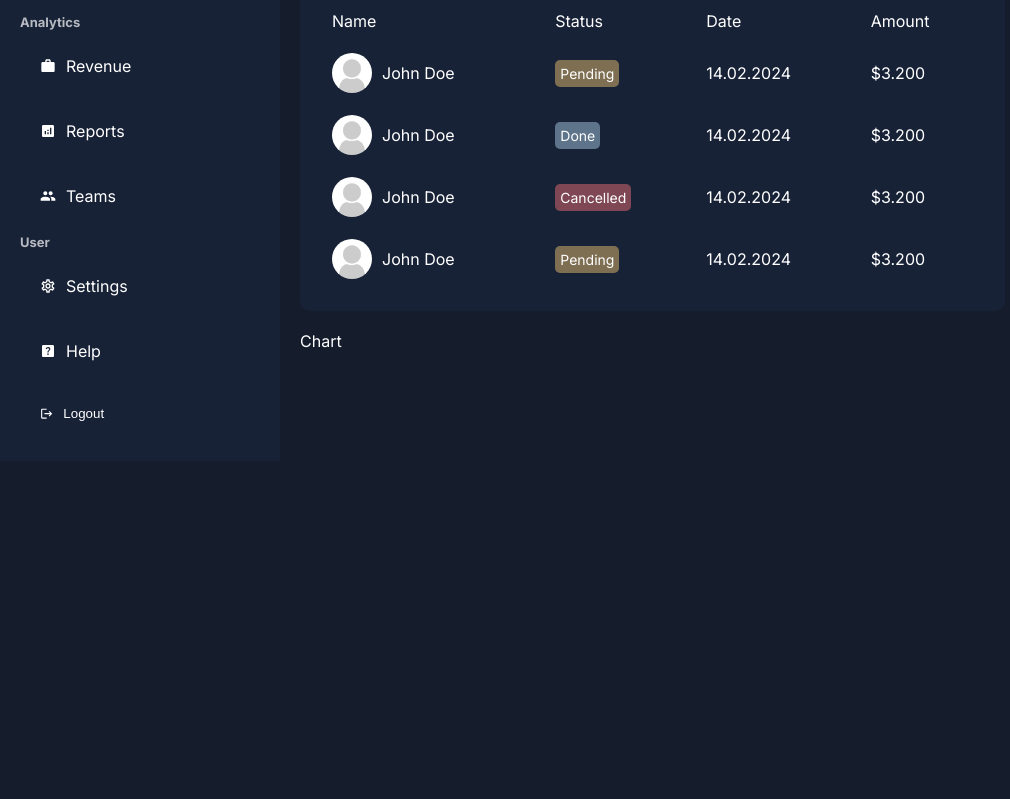
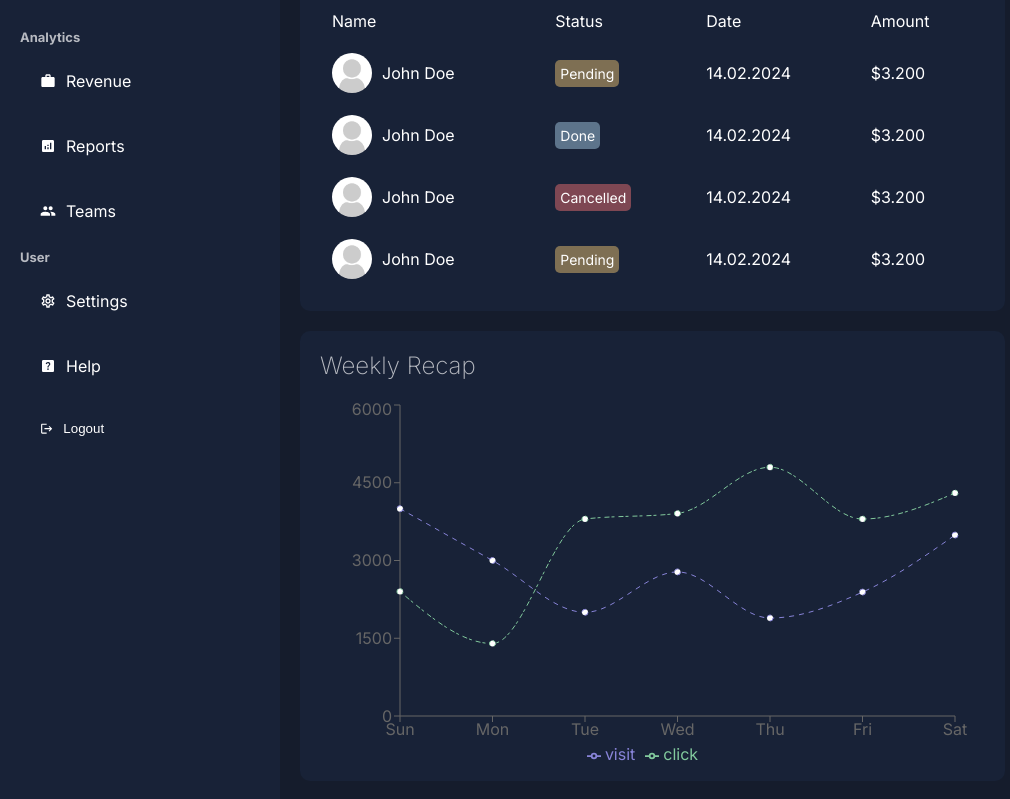
Before and after one commit to thiem-dev/admin-dashboard, a Next.js app: page /dashboard in a window 1280 px wide. Shown: the part 369-1168 px from the top of the page, without its empty margins (0-1010 px from the left). Before the commit the page ends 830 px from the top, so only its background shows below. Built offline with nearby package versions, Linux system fonts and the light colour scheme.

Commit message:
added recharts and chart data ui

```diff
--- a/package.json
+++ b/package.json
@@ -12,7 +12,8 @@
     "next": "14.1.4",
     "react": "^18",
     "react-dom": "^18",
-    "react-icons": "^4.11.0"
+    "react-icons": "^4.11.0",
+    "recharts": "^2.12.4"
   },
   "devDependencies": {
     "eslint": "^8",
--- a/src/app/dashboard/chart/chart.jsx
+++ b/src/app/dashboard/chart/chart.jsx
@@ -1,7 +1,90 @@
+'use client';
+
 import styles from './chart.module.css';
+import {
+  LineChart,
+  Line,
+  XAxis,
+  YAxis,
+  Tooltip,
+  Legend,
+  ResponsiveContainer,
+} from 'recharts';
+
+const data = [
+  {
+    name: 'Sun',
+    visit: 4000,
+    click: 2400,
+  },
+  {
+    name: 'Mon',
+    visit: 3000,
+    click: 1398,
+  },
+  {
+    name: 'Tue',
+    visit: 2000,
+    click: 3800,
+  },
+  {
+    name: 'Wed',
+    visit: 2780,
+    click: 3908,
+  },
+  {
+    name: 'Thu',
+    visit: 1890,
+    click: 4800,
+  },
+  {
+    name: 'Fri',
+    visit: 2390,
+    click: 3800,
+  },
+  {
+    name: 'Sat',
+    visit: 3490,
+    click: 4300,
+  },
+];
 
 const Chart = () => {
-  return <div>Chart</div>;
+  return (
+    <div className={styles.container}>
+      <h2 className={styles.title}>Weekly Recap</h2>
+      <ResponsiveContainer width="100%" height="90%">
+        <LineChart
+          width={500}
+          height={300}
+          data={data}
+          margin={{
+            top: 5,
+            right: 30,
+            left: 20,
+            bottom: 5,
+          }}
+        >
+          <XAxis dataKey="name" />
+          <YAxis />
+          <Tooltip contentStyle={{ background: '#151c2c', border: 'none' }} />
+          <Legend />
+          <Line
+            type="monotone"
+            dataKey="visit"
+            stroke="#8884d8"
+            strokeDasharray="5 5"
+          />
+          <Line
+            type="monotone"
+            dataKey="click"
+            stroke="#82ca9d"
+            strokeDasharray="3 4 5 2"
+          />
+        </LineChart>
+      </ResponsiveContainer>
+    </div>
+  );
 };
 
 export default Chart;
--- a/src/app/dashboard/chart/chart.module.css
+++ b/src/app/dashboard/chart/chart.module.css
@@ -0,0 +1,12 @@
+.container {
+  height: 450px;
+  background-color: var(--bgSoft);
+  padding: 20px;
+  border-radius: 10px;
+}
+
+.title {
+  font-weight: 200;
+  color: var(--textSoft);
+  margin-bottom: 20px;
+}
```
Also changed, not shown: 1 other file (tests, documents, lock files or other folders).
